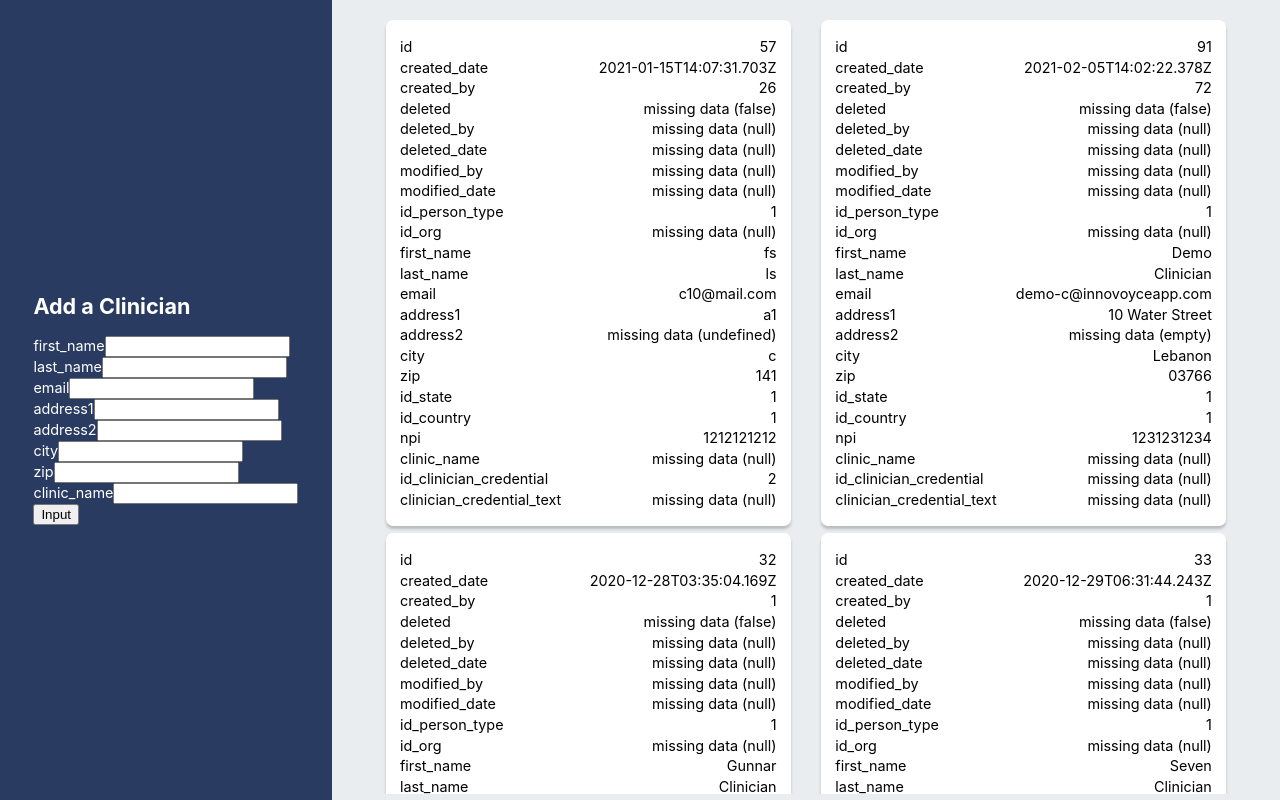
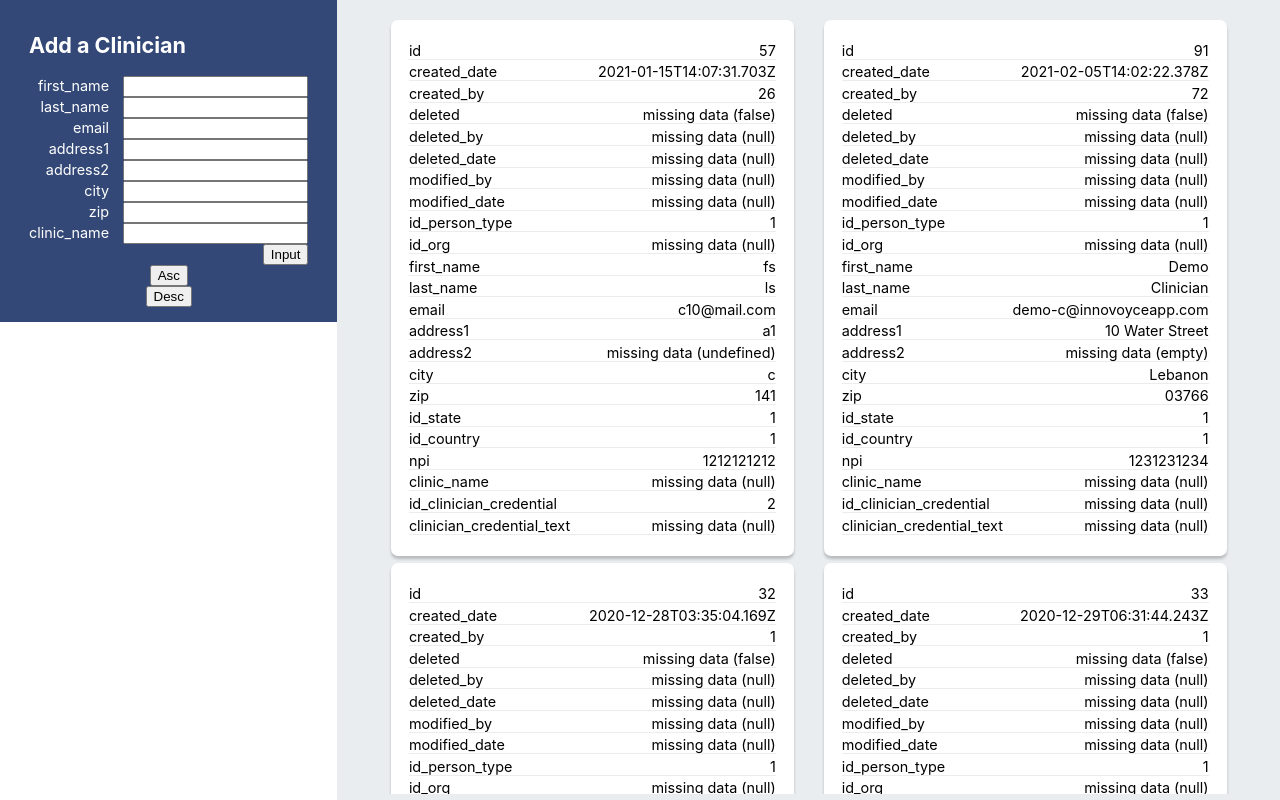
Before and after one commit to crtalbot98/take-home-assessment-clinician-data, a React (Create React App) app: page / in a window 1280 px wide. Built offline with nearby package versions, Linux system fonts and the light colour scheme.

Commit message:
cleaned up input and added sorting feature

```diff
--- a/src/App.css
+++ b/src/App.css
@@ -4,7 +4,7 @@
     margin-bottom: 0.5em;
     box-shadow: rgba(0, 0, 0, 0.21) 0 3px 3px 0;
     background-color: #ffffff;
-    padding: 1em;
+    padding: 1.25em;
     box-sizing: border-box;
     border-radius: 0.5em;
 }
@@ -17,6 +17,7 @@
     display: flex;
     justify-content: space-between;
     margin: 0.25em 0 0.25em 0;
+    border-bottom: 1px solid #eaedf0;
 }
 
 .view-sect span{
@@ -27,7 +28,6 @@
     width: 95%;
     box-sizing: border-box;
     padding: 1em;
-    /*background-color: #eaeaea;*/
     display: flex;
     flex-direction: column;
     justify-content: center;
@@ -45,25 +45,44 @@
 
 .side-bar{
     width: 100%;
-    background-color: #2a3b62;
+    height: 40%;
+    background-color: #334877;
     color: #ffffff;
+    padding: 1em;
+    box-sizing: border-box;
 }
 
-@media screen and (min-width: 1100px){
+.side-bar h2{
+    align-self: flex-start;
+}
+
+.side-bar label{
+    margin-right: 1em;
+}
+
+.input{
+    display: flex;
+    flex-direction: column;
+    align-items: flex-end;
+    width: max-content;
+}
+
+@media screen and (min-width: 800px){
     .view-sect{
         width: 45%;
     }
 
     .view-cont{
         max-height: 95%;
-        overflow-y: scroll;
         box-sizing: unset;
         flex-direction: row;
         justify-content: space-evenly;
         align-items: center;
         flex-wrap: wrap;
     }
+}
 
+@media screen and (min-width: 1100px){
     .dashboard{
         max-height: 100vh;
     }
@@ -74,6 +93,10 @@
         flex-direction: column;
         justify-content: space-evenly;
         align-items: center;
+    }
+
+    .view-cont{
+        overflow-y: scroll;
     }
 }
 
--- a/src/components/create-view.js
+++ b/src/components/create-view.js
@@ -7,7 +7,7 @@ function CreateView(props){ //Create views from JSON
     const list = props.json.data.result.map((data) => (
         <div key={data.id} className={'view-sect'}>
             {Object.entries(data).map(([k, v]) => (
-                <p>{k} <span>{checkIfExists(v)}</span></p>
+                <p key={k}>{k} <span>{checkIfExists(v)}</span></p>
             ))}
         </div>
     ));
--- a/src/components/input-data.js
+++ b/src/components/input-data.js
@@ -44,10 +44,10 @@ function InputData(props){
     );
 
     return(
-        <div>
+        <React.Fragment>
             {inputList}
             <button onClick={merge}>Input</button>
-        </div>
+        </React.Fragment>
     )
 }
 
--- a/src/components/side-bar.js
+++ b/src/components/side-bar.js
@@ -1,14 +1,16 @@
 import React from 'react';
 import InputData from "./input-data.js";
+import SortData from "./sort-data";
 
 function SideBar(props){
 
     return(
         <div className={'side-bar'}>
-            <div>
+            <div className={'input'}>
                 <h2>Add a Clinician</h2>
                 <InputData json={props.json} setJson={props.setJson}/>
             </div>
+            <SortData json={props.json} setJson={props.setJson}/>
         </div>
     )
 }
--- /dev/null
+++ b/src/components/sort-data.js
@@ -0,0 +1,54 @@
+import React from "react";
+import {SortByID, SortByLastName} from "../data/sort-types";
+
+function SortData(props){
+
+    const [sort, setSort] = React.useState({
+        isSorted: false,
+        type: 'ID'
+    });
+
+    const getType = (e) => {
+        let jsonCopy = {...props.json};
+
+        switch(e.target.innerText){
+            case 'Asc':
+                if(!sort.isSorted || sort.type === 'Desc'){
+                    setSort({isSorted: true, type: 'Asc'});
+                    jsonCopy.data.result = SortByLastName(props.json);
+                    console.log(jsonCopy);
+                    props.setJson(jsonCopy)
+                }
+                else if(sort.type === e.target.innerText){
+                    setSort({isSorted: false, type: 'ID'});
+                    jsonCopy.data.result = SortByID(props.json);
+                    props.setJson(jsonCopy)
+                }
+                break;
+            case 'Desc':
+                if(!sort.isSorted || sort.type === 'Asc'){
+                    setSort({isSorted: true, type: 'Desc'});
+                    jsonCopy.data.result = SortByLastName(props.json).reverse();
+                    props.setJson(jsonCopy)
+                }
+                else if(sort.type === e.target.innerText) {
+                    setSort({isSorted: false, type: 'ID'});
+                    jsonCopy.data.result = SortByID(props.json);
+                    props.setJson(jsonCopy)
+                }
+                break;
+            default:
+                setSort({isSorted: false, type: 'ID'});
+        }
+    };
+
+    return(
+        <React.Fragment>
+            <button onClick={getType}>Asc</button>
+            <button onClick={getType}>Desc</button>
+        </React.Fragment>
+    )
+
+}
+
+export default SortData;
```
